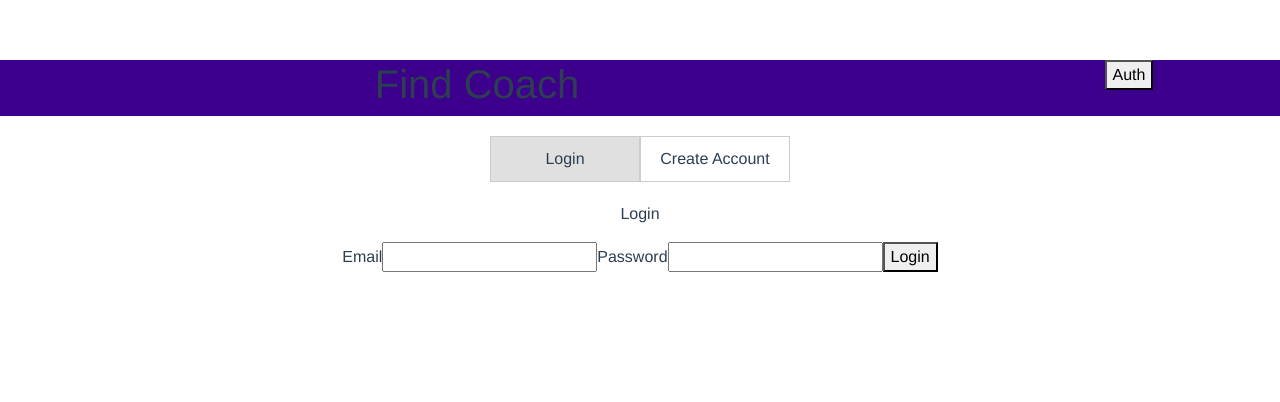
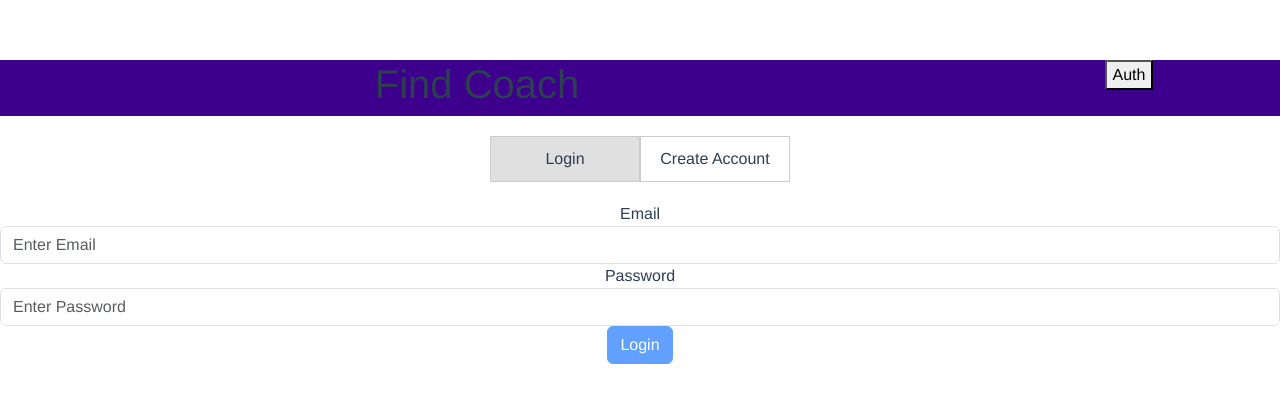
Before and after one commit to GHONEIMOsama/FindCoach, a Vue app: page /auth in a window 1280 px wide. Shown: the top 402 px of the page. Built offline with nearby package versions, Linux system fonts and the light colour scheme.

Commit message:
FEAT: make the login form reactive

```diff
--- a/src/components/UserLogin.vue
+++ b/src/components/UserLogin.vue
@@ -1,11 +1,43 @@
 <template>
-  <p>Login</p>
   <form @submit.prevent="login">
-    <label for="email">Email</label>
-    <input type="email" name="email" id="email" v-model="email" />
-    <label for="password">Password</label>
-    <input type="password" name="password" id="password" v-model="password" />
-    <button type="submit">Login</button>
+    <div class="form-group">
+      <label for="email">Email</label>
+      <input
+        type="email"
+        name="email"
+        id="email"
+        class="form-control"
+        placeholder="Enter Email"
+        v-model="form.email.value"
+        @blur="form.email.isBlured = true"
+      />
+      <small
+        v-show="this.form.email.isBlured && !isEmailInputValid"
+        class="text-danger"
+        >*Email format is not respected</small
+      >
+    </div>
+    <div class="form-group">
+      <label for="password">Password</label>
+      <input
+        type="password"
+        name="password"
+        id="password"
+        class="form-control"
+        placeholder="Enter Password"
+        v-model="form.password.value"
+        @blur="form.password.isBlured = true"
+      />
+      <small
+        v-show="this.form.password.isBlured && !isPasswordInputValid"
+        class="text-danger"
+        >*Password field length must be equal or higher then 6 caracters</small
+      >
+    </div>
+
+    <button type="submit" class="btn btn-primary" :disabled="!isFormValid">
+      Login
+    </button>
   </form>
 </template>
 
@@ -15,14 +47,40 @@ import { mapActions } from "vuex";
 export default {
   data() {
     return {
-      email: "",
-      password: "",
+      form: {
+        email: {
+          value: "",
+          isBlured: false,
+        },
+        password: {
+          value: "",
+          isBlured: false,
+        },
+      },
     };
+  },
+  computed: {
+    isEmailInputValid() {
+      const emailRegex = /^[^\s@]+@[^\s@]+\.[^\s@]+$/;
+      return (
+        this.form.email.value.trim().length > 0 &&
+        emailRegex.test(this.form.email.value)
+      );
+    },
+    isPasswordInputValid() {
+      return this.form.password.value.length >= 6;
+    },
+    isFormValid() {
+      return this.isEmailInputValid && this.isPasswordInputValid;
+    },
   },
   methods: {
     ...mapActions("auth", ["loginUser"]),
     login() {
-      this.loginUser({ email: this.email, password: this.password });
+      this.loginUser({
+        email: this.form.email.value,
+        password: this.form.password.value,
+      });
     },
   },
 };
```
